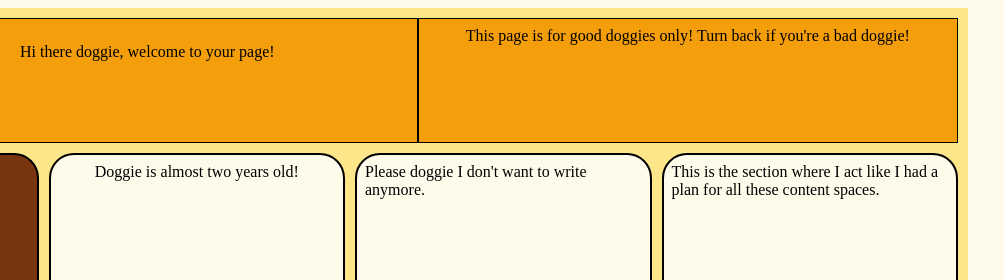
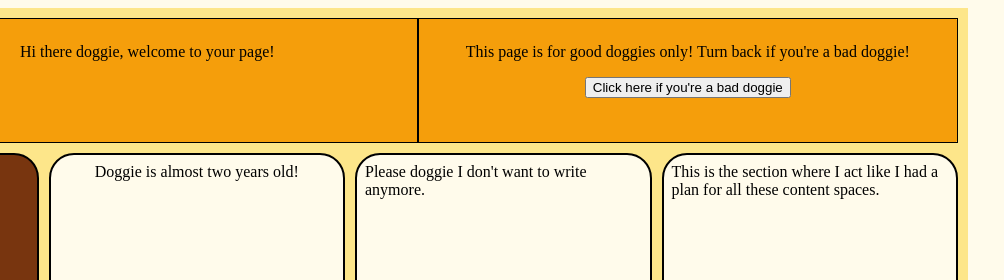
Before and after one commit to spogsta/Doggie-page-Practicing-CSS-website, a plain HTML site: page index.html in a window 1280 px wide. Shown: the top 280 px of the page, 276-1280 px from the left. Drawn offline with Linux system fonts and the light colour scheme.

Commit message:
Added a little grow hover effect. centered content

```diff
--- a/index.html
+++ b/index.html
@@ -20,7 +20,9 @@
 
                 </div>
                 <div id="headerTextWrapper2">
-                    <div>This page is for good doggies only! Turn back if you're a bad doggie!</div>
+                    <p>This page is for good doggies only! Turn back if you're a bad doggie!</p>
+                    <button type="button"
+        onclick="window.open('', '_self', ''); window.close();">Click here if you're a bad doggie</button>
                 </div>
             </div>
         </div>
```
